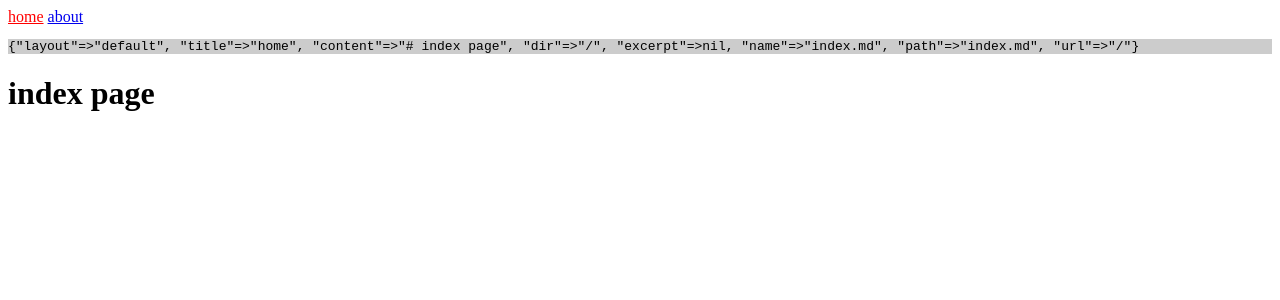
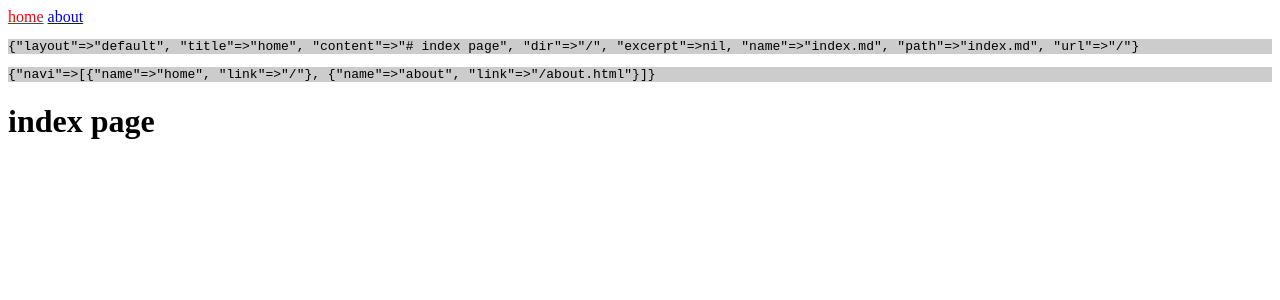
Before and after one commit to xqqing/jekyll, a Jekyll site: the page built from index.md, in a window 1280 px wide. Shown: the top 300 px of the page. Built offline with Jekyll 4.4.1, drawn with Linux system fonts in a browser that asks for light colours.

Commit message:
jekyll-使用data

```diff
--- /dev/null
+++ b/_data/navi.yml
@@ -0,0 +1,4 @@
+- name: home
+  link: /
+- name: about
+  link: /about.html
--- /dev/null
+++ b/_includes/navi-.html
@@ -0,0 +1,4 @@
+<nav>
+    <a href="/" {% if page.url=="/" %} style="color:red;" {% endif %}>home</a>
+    <a href="/about.html" {% if page.url=="/about.html" %} style="color:red;" {% endif %}>about</a>
+</nav>
--- a/_includes/navi.html
+++ b/_includes/navi.html
@@ -1,4 +1,5 @@
 <nav>
-    <a href="/" {% if page.url=="/" %} style="color:red;" {% endif %}>home</a>
-    <a href="/about.html" {% if page.url=="/about.html" %} style="color:red;" {% endif %}>about</a>
+    {% for item in site.data.navi %}
+    <a href="{{ item.link }}" {% if page.url==item.link %} style="color:red;" {% endif %}>{{ item.name }}</a>
+    {% endfor %}
 </nav>
--- a/_layouts/default.html
+++ b/_layouts/default.html
@@ -17,6 +17,7 @@
 <body>
     {% include navi.html %}
     <pre>{{ page }}</pre>
+    <pre>{{ site.data }}</pre>
     {{ content }}
 </body>
 
```
